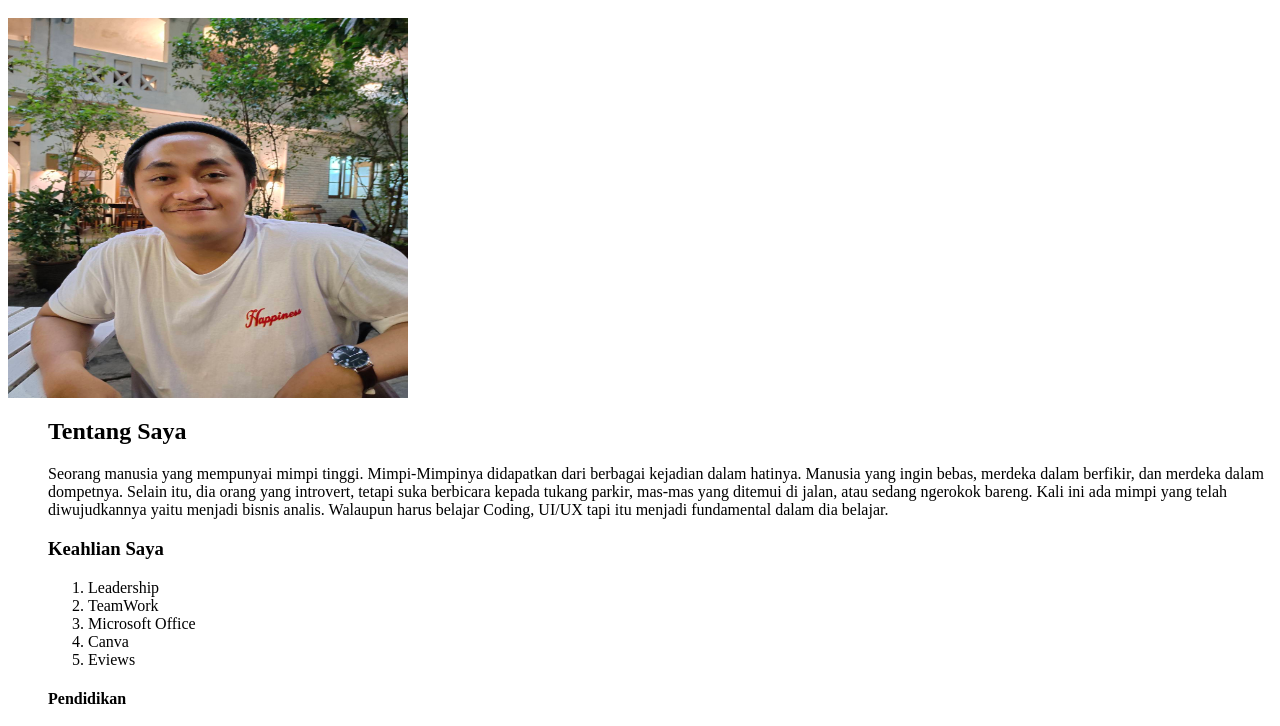
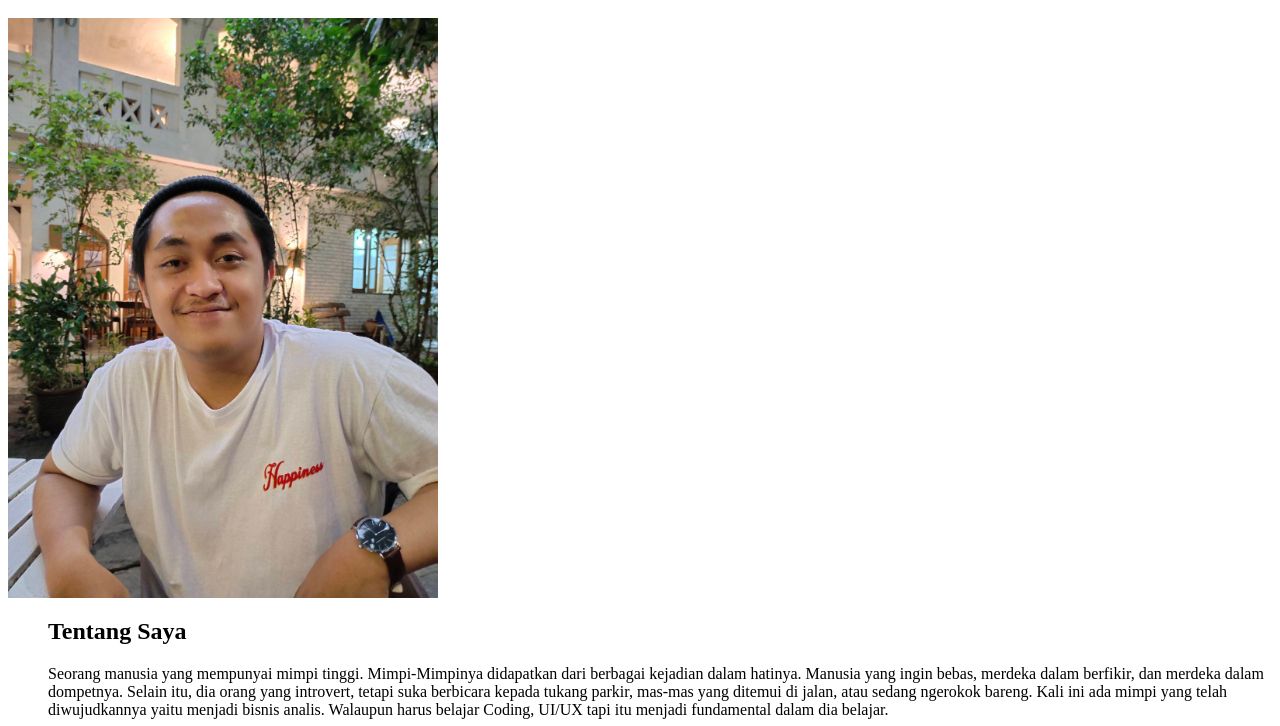
Before and after one commit to luciddss/web-basic-seal, a plain HTML site: page HTML BASIC (8 September).html in a window 1280 px wide. Shown: the part 48-774 px from the top of the page. Drawn offline with Linux system fonts and the light colour scheme.

Commit message:
initial commit

```diff
--- a/HTML BASIC (8 September).html
+++ b/HTML BASIC (8 September).html
@@ -1,7 +1,7 @@
 <html>
     <body>
-     <h1>Miftah Yusuf Wijayanto</h1>
-    <img src="latihan.jpg" style="width: 400px;height: 380px;">
+    <h1>Miftah Yusuf Wijayanto</h1>
+    <img src="latihan.jpg" style="width: 430px;height: 580px;">
     <ul>
         <h2>Tentang Saya</h2>
         <p>Seorang manusia yang mempunyai mimpi tinggi. Mimpi-Mimpinya didapatkan dari berbagai kejadian dalam hatinya.
```
Also changed, not shown: service.html (deleted, +0 -1 lines).
